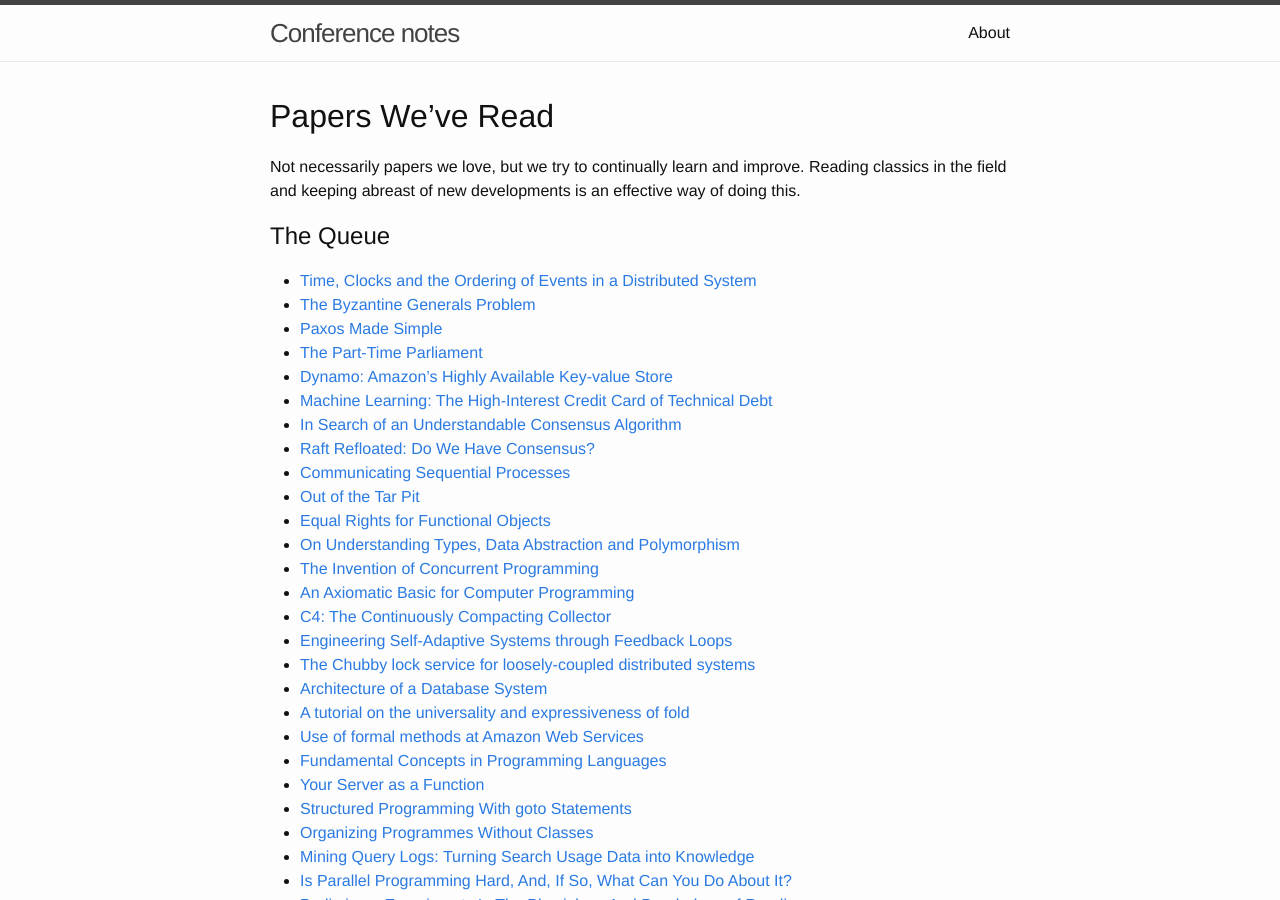
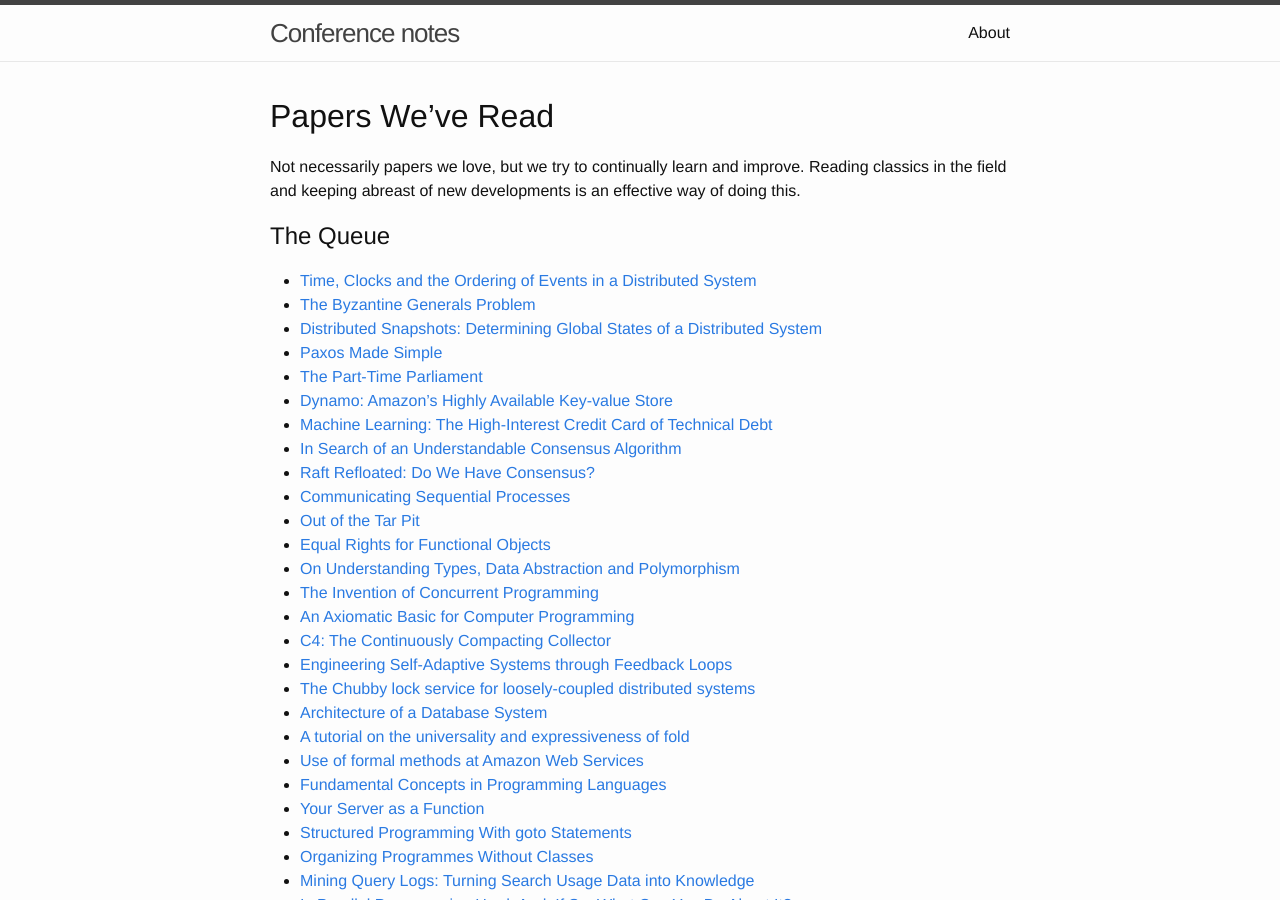
Before and after one commit to jabley/confnotes.club, a Jekyll site: the page built from _papers/index.md, in a window 1280 px wide and 900 px high. Built offline with Jekyll 4.4.1, drawn with Linux system fonts in a browser that asks for light colours.

Commit message:
Add another Lamport thing
From http://www.allthingsdistributed.com/2015/02/distributed-snapshots.html

```diff
--- a/_papers/index.md
+++ b/_papers/index.md
@@ -10,6 +10,7 @@ Not necessarily papers we love, but we try to continually learn and improve. Rea
 
 - [Time, Clocks and the Ordering of Events in a Distributed System](http://research.microsoft.com/users/lamport/pubs/time-clocks.pdf)
 - [The Byzantine Generals Problem](http://research.microsoft.com/en-us/um/people/lamport/pubs/byz.pdf)
+- [Distributed Snapshots: Determining Global States of a Distributed System](http://research.microsoft.com/en-us/um/people/lamport/pubs/chandy.pdf)
 - [Paxos Made Simple](http://research.microsoft.com/en-us/um/people/lamport/pubs/paxos-simple.pdf)
 - [The Part-Time Parliament](http://research.microsoft.com/en-us/um/people/lamport/pubs/lamport-paxos.pdf)
 - [Dynamo: Amazon's Highly Available Key-value Store](http://www.allthingsdistributed.com/files/amazon-dynamo-sosp2007.pdf)
```
